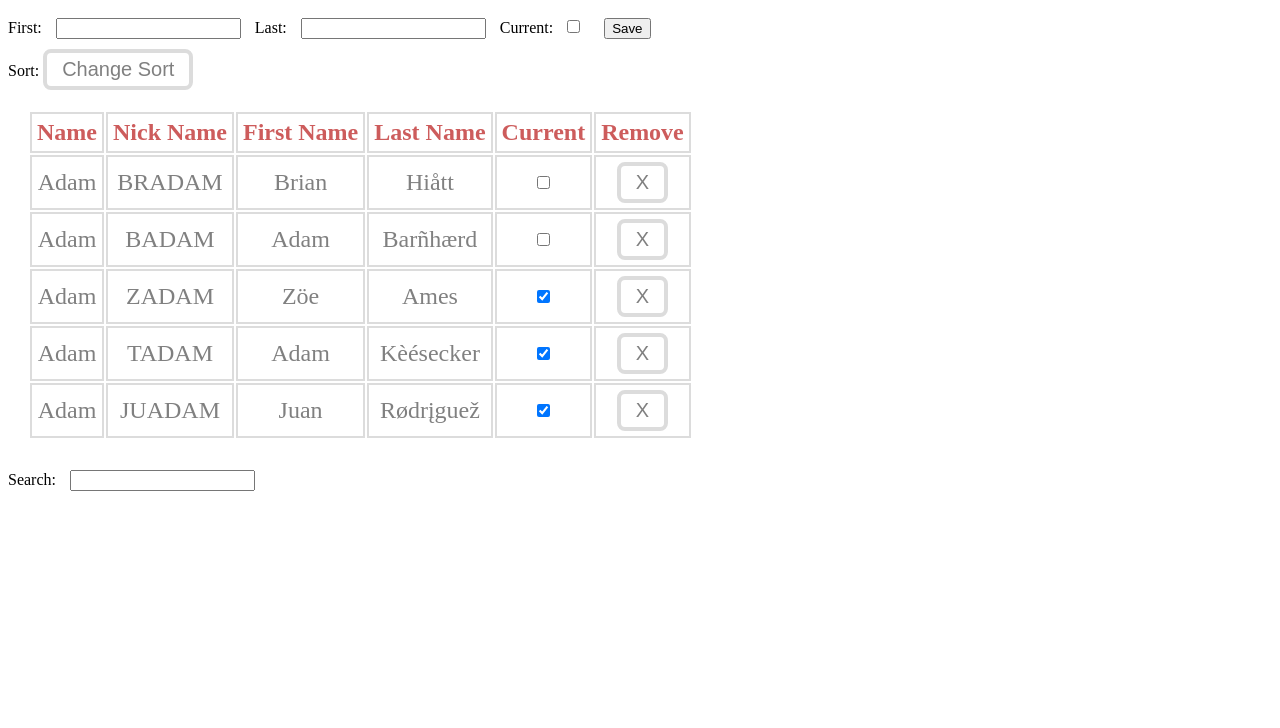
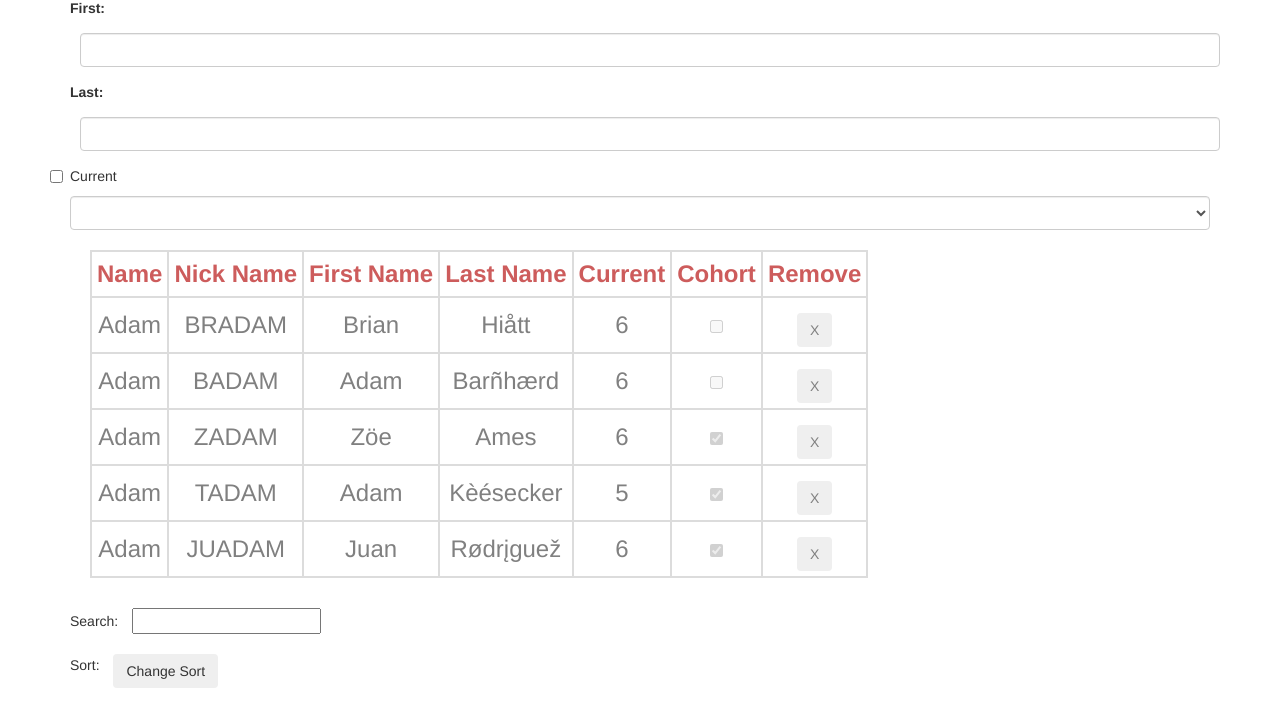
Before and after one commit to erlandsona/angularapp, a website: page index.html in a window 1280 px wide. Shown: the part 72-800 px from the top of the page. Drawn offline with nearby package versions, Linux system fonts and the light colour scheme.

Commit message:
up-to-date

```diff
--- a/bower.json
+++ b/bower.json
@@ -15,6 +15,7 @@
     "tests"
   ],
   "dependencies": {
-    "angular": "~1.3.14"
+    "angular": "~1.3.14",
+    "bootstrap": "~3.3.2"
   }
 }
--- a/css/main.css
+++ b/css/main.css
@@ -1,4 +1,4 @@
-button, #submitButton {
+/*.btn {
   padding: 5px 15px;
   font-size: 20px;
   border-radius: 8px;
@@ -7,10 +7,10 @@ button, #submitButton {
   color: Grey;
 }
 
-button:hover {
+.btn:hover {
   background-color: Gainsboro;
   color: white;
-}
+}*/
 
 input {
   margin: 10px;
--- a/index.html
+++ b/index.html
@@ -5,6 +5,7 @@
     <meta http-equiv="X-UA-Compatible" content="IE=edge">
     <meta name="viewport" content="width=device-width, initial-scale=1">
     <title>My Title</title>
+    <link rel="stylesheet" href="bower_components/bootstrap/dist/css/bootstrap.min.css">
     <link rel="stylesheet" href="css/main.css">
   </head>
   <body>
@@ -14,19 +15,25 @@
 
     <div class="container" ng-controller="TasController as tas">
       <h1>My TAddress Book</h1>
-      <form name="tas.newTA" ng-submit="tas.addTA()">
-        <label>First:<label>
-        <input ng-model="tas.newTA.firstName" required>
-        <label>Last:<label>
-        <input ng-model="tas.newTA.lastName" required>
-        <label>Current:<label>
-        <input type="checkbox" ng-model="tas.newTA.current">
-        <input type="submit" value="Save">
+      <form name="tas.newTA" ng-submit="tas.addTA()" novalidate>
+        <div class="form-group" ng-class="{'has-error': tas.newTA.$dirty}">
+          <label class="control-label">First:</label>
+          <input class="form-control" ng-model="tas.newTA.firstName" required>
+        </div>
+        <div class="form-group" ng-class="{'has-error': tas.newTA.$dirty}">
+          <label class="control-label">Last:</label>
+          <input class="form-control" ng-model="tas.newTA.lastName" required>
+        </div>
+        <div ng-class="{'has-error': tas.newTA.$dirty}">
+          <div class="checkbox">
+            <input type="checkbox" name="Current" value="Current" ng-model="tas.newTA.current"> Current
+          </div>
+        </div>
+        <select class="form-control" ng-model="tas.newTA.cohort">
+          <option ng-selected="key===2" ng-repeat="(key, val) in tas.cohortOptions" value={{key}}>{{val}}</option>
+        </select>
+        <input class="btn btn-success" ng-show="tas.newTA.$valid" type="submit" value="Save">
       </form>
-      <br>
-      Sort:
-      <button ng-click="friendReverse=!friendReverse">Change Sort</button>
-      <br>
       <table>
         <thead>
           <tr>
@@ -35,6 +42,7 @@
             <th>First Name</th>
             <th>Last Name</th>
             <th>Current</th>
+            <th>Cohort</th>
             <th>Remove</th>
           </tr>
         </thead>
@@ -46,15 +54,18 @@
             <td>{{person.nickName | uppercase}}</td>
             <td>{{person.firstName}}</td>
             <td>{{person.lastName}}</td>
-            <td><input type="checkbox" ng-checked={{person.current}}></td>
+            <td>{{person.cohort}}</td>
+            <td><input type="checkbox" disabled ng-checked={{person.current}}></td>
             <td>
-              <button ng-click="tas.removeTA(person)">X</button>
+              <input class="btn" type="button" ng-click="tas.removeTA(person)" value="X">
             </td>
           </tr>
         </tbody>
       </table>
       Search: <input ng-model="friendFilterQuery">
       <br>
+      Sort:
+      <input class="btn" type="button" ng-click="friendReverse=!friendReverse" value="Change Sort">
     </div>
 
     <script src="bower_components/angular/angular.min.js"></script>
--- a/js/main.js
+++ b/js/main.js
@@ -2,6 +2,20 @@ angular
   .module('tas', [])
   .controller('TasController', function () {
     var vm = this;
+
+    vm.cohortOptions = [
+      'N/A',
+      'One',
+      'Two',
+      'Three',
+      'Four',
+      'Five',
+      'Six',
+      'Seven',
+      'Eight',
+      'Nine',
+      'Ten'
+    ];
 
     vm.data = [
       {
@@ -9,35 +23,40 @@ angular
         name: 'Adam',
         firstName: 'Adam',
         lastName: 'Kèésecker',
-        current: true
+       current: true,
+        cohort: 5
       },
       {
         nickName: 'ZAdam',
         name: 'Adam',
         firstName: 'Zöe',
         lastName: 'Ames',
-        current: true
+        current: true,
+        cohort: 6
       },
       {
         nickName: 'JuAdam',
         name: 'Adam',
         firstName: 'Juan',
         lastName: 'Rødrįguež',
-        current: true
+        current: true,
+        cohort: 6
       },
       {
         nickName: 'BrAdam',
         name: 'Adam',
         firstName: 'Brian',
         lastName: 'Hiått',
-        current: false
+        current: false,
+        cohort: 6
       },
       {
         nickName: 'BAdam',
         name: 'Adam',
         firstName: 'Adam',
         lastName: 'Barñhærd',
-        current: false
+        current: false,
+        cohort: 6
       }
     ];
 
@@ -46,7 +65,6 @@ angular
     vm.addTA = function () {
       vm.newTA.name = 'Adam';
       vm.newTA.nickName = vm.newTA.firstName[0].toUpperCase() + 'Adam';
-
       vm.data.push(vm.newTA);
       vm.newTA = {};
     };
```
